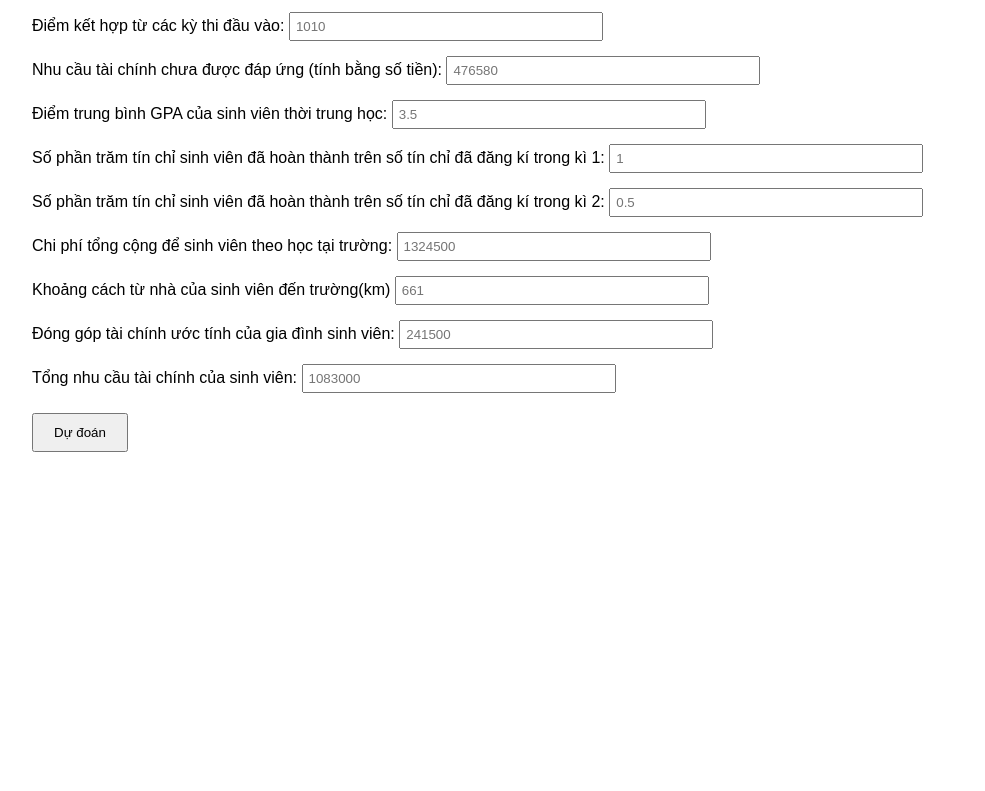
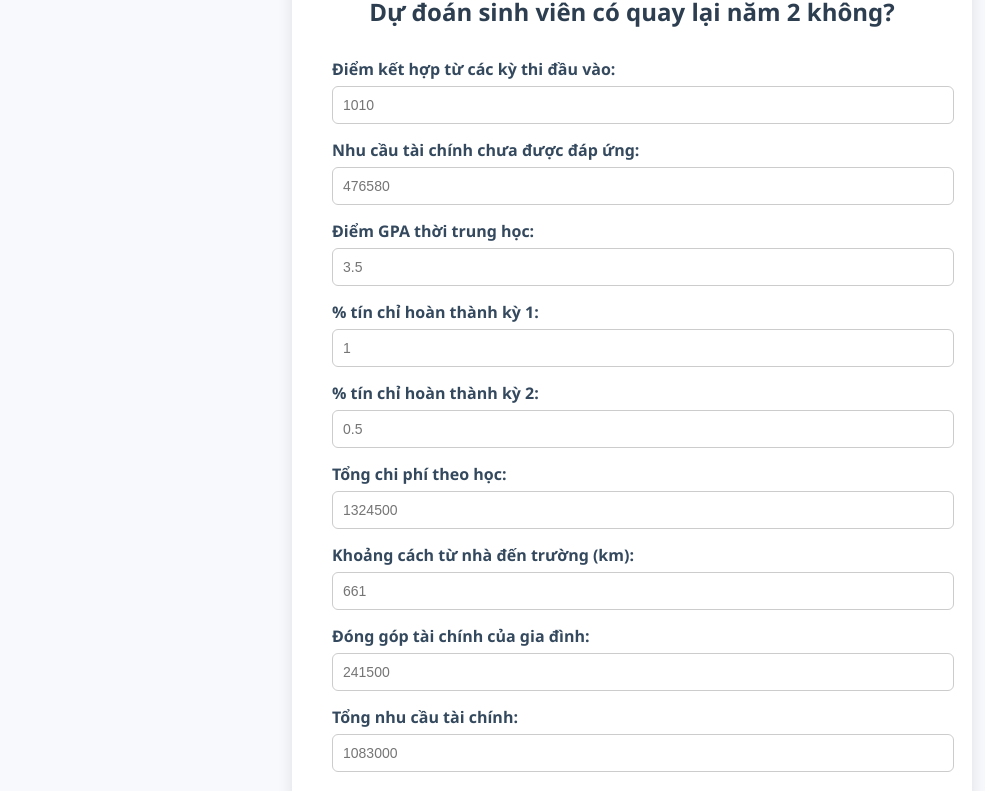
Before and after one commit to ledat139/student-dropout-prediction-api, a plain HTML site: page static/index.html in a window 1280 px wide. Shown: the part 91-882 px from the top of the page, without its empty margins (8-993 px from the left). Before the commit the page ends 800 px from the top, so only its background shows below. Drawn offline with Linux system fonts and the light colour scheme.

Commit message:
form predict

```diff
--- a/static/index.html
+++ b/static/index.html
@@ -6,66 +6,114 @@
   <title>Dự đoán sinh viên quay lại năm 2</title>
   <style>
     body {
-      font-family: Arial, sans-serif;
-      margin: 40px;
+      font-family: 'Segoe UI', Tahoma, Geneva, Verdana, sans-serif;
+      background: #f7f9fc;
+      margin: 0;
+      padding: 40px;
+      display: flex;
+      justify-content: center;
+    }
+
+    .container {
+      background: #ffffff;
+      padding: 30px 40px;
+      border-radius: 12px;
+      box-shadow: 0 0 15px rgba(0, 0, 0, 0.1);
+      max-width: 600px;
+      width: 100%;
+    }
+
+    h1 {
+      font-size: 1.5rem;
+      color: #2c3e50;
+      text-align: center;
+      margin-bottom: 30px;
     }
 
     label {
+      margin-top: 15px;
+      font-weight: 600;
+      color: #34495e;
       display: block;
-      margin-top: 10px;
     }
 
     input {
-      width: 300px;
-      padding: 5px;
-      margin-top: 5px;
+      width: 100%;
+      padding: 10px;
+      margin-top: 6px;
+      border: 1px solid #ccc;
+      border-radius: 6px;
+      font-size: 14px;
     }
 
     button {
-      margin-top: 20px;
-      padding: 10px 20px;
+      margin-top: 25px;
+      width: 100%;
+      padding: 12px;
+      background-color: #3498db;
+      color: white;
+      font-size: 16px;
+      border: none;
+      border-radius: 8px;
+      cursor: pointer;
+      transition: background-color 0.3s ease;
+    }
+
+    button:hover {
+      background-color: #2980b9;
     }
 
     #result {
-      margin-top: 30px;
-      font-size: 1.2em;
-      color: green;
+      margin-top: 25px;
+      font-size: 1.1em;
+      padding: 15px;
+      border-radius: 8px;
+      background-color: #ecf9ec;
+      border: 1px solid #a6d8a8;
+      color: #2d7c2d;
+    }
+
+    #result.error {
+      background-color: #fdecea;
+      border: 1px solid #f5c6cb;
+      color: #c0392b;
     }
   </style>
 </head>
 
 <body>
-  <h1>Dự đoán sinh viên có quay lại năm 2 không hay đã bỏ học</h1>
+  <div class="container">
+    <h1>Dự đoán sinh viên có quay lại năm 2 không?</h1>
     <form id="predictForm">
       <label>Điểm kết hợp từ các kỳ thi đầu vào:
-      <input type="text" step="any" name="STDNT_TEST_ENTRANCE_COMB" placeholder="1010" required>
+        <input type="text" name="STDNT_TEST_ENTRANCE_COMB" placeholder="1010" required>
       </label>
-    <label>Nhu cầu tài chính chưa được đáp ứng (tính bằng số tiền):
-      <input type="text" step="any" name="UNMET_NEED" placeholder="476580" required>
+      <label>Nhu cầu tài chính chưa được đáp ứng:
+        <input type="text" name="UNMET_NEED" placeholder="476580" required>
       </label>
-    <label>Điểm trung bình GPA của sinh viên thời trung học:
-      <input type="text" step="any" name="HIGH_SCHL_GPA" placeholder="3.5"  required>
+      <label>Điểm GPA thời trung học:
+        <input type="text" name="HIGH_SCHL_GPA" placeholder="3.5" required>
       </label>
-    <label>Số phần trăm tín chỉ sinh viên đã hoàn thành trên số tín chỉ đã đăng kí trong kì 1:
-      <input type="text" step="any" name="FIRST_TERM_Hr" placeholder="1"  required>
+      <label>% tín chỉ hoàn thành kỳ 1:
+        <input type="text" name="FIRST_TERM_Hr" placeholder="1" required>
       </label>
-    <label>Số phần trăm tín chỉ sinh viên đã hoàn thành trên số tín chỉ đã đăng kí trong kì 2:
-      <input type="text" step="any" name="SECOND_TERM_Hr" placeholder="0.5"  required>
+      <label>% tín chỉ hoàn thành kỳ 2:
+        <input type="text" name="SECOND_TERM_Hr" placeholder="0.5" required>
       </label>
-    <label>Chi phí tổng cộng để sinh viên theo học tại trường:
-      <input type="text" step="any" name="COST_OF_ATTEND" placeholder="1324500"  required>
+      <label>Tổng chi phí theo học:
+        <input type="text" name="COST_OF_ATTEND" placeholder="1324500" required>
       </label>
-    <label>Khoảng cách từ nhà của sinh viên đến trường(km)
-      <input type="text" step="any" name="DISTANCE_FROM_HOME" placeholder="661"  required>
+      <label>Khoảng cách từ nhà đến trường (km):
+        <input type="text" name="DISTANCE_FROM_HOME" placeholder="661" required>
       </label>
-    <label>Đóng góp tài chính ước tính của gia đình sinh viên:
-      <input type="text" step="any" name="EST_FAM_CONTRIBUTION" placeholder="241500"  required>
+      <label>Đóng góp tài chính của gia đình:
+        <input type="text" name="EST_FAM_CONTRIBUTION" placeholder="241500" required>
       </label>
-    <label>Tổng nhu cầu tài chính của sinh viên:
-      <input type="text" step="any" name="GROSS_FIN_NEED" placeholder="1083000"  required>
+      <label>Tổng nhu cầu tài chính:
+        <input type="text" name="GROSS_FIN_NEED" placeholder="1083000" required>
       </label>
 
-    <button type="submit">Dự đoán</button>
+      <button type="submit">Dự đoán ngay</button>
     </form>
 
     <div id="result"></div>
```
Lines whose indentation alone changed are shown as unchanged.
